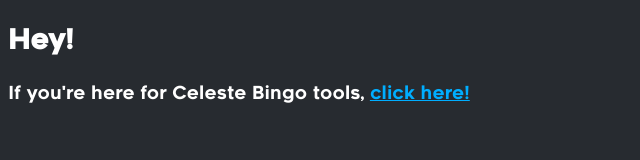
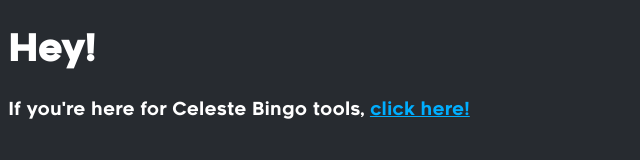
Before and after one commit to CelesteCommunity/celestecommunity.github.io, a plain HTML site: page index.html in a window 1280 px wide. Shown: the whole page, without its empty margins (0-640 px from the left). Drawn offline with Linux system fonts and the light colour scheme.

Commit message:
Update index.html

```diff
--- a/index.html
+++ b/index.html
@@ -20,7 +20,7 @@
 		</style>
 	</head>
 	<body style="font-family: 'renogareregular'; font-size: 18px; color: white; background-color: #272b30">
-		<h2>Hey!</h2>
+		<h1>Hey!</h1>
     If you're here for Celeste Bingo tools, <a href='bingotools.html'>click here!</a>
   </body>
 </html>
```
